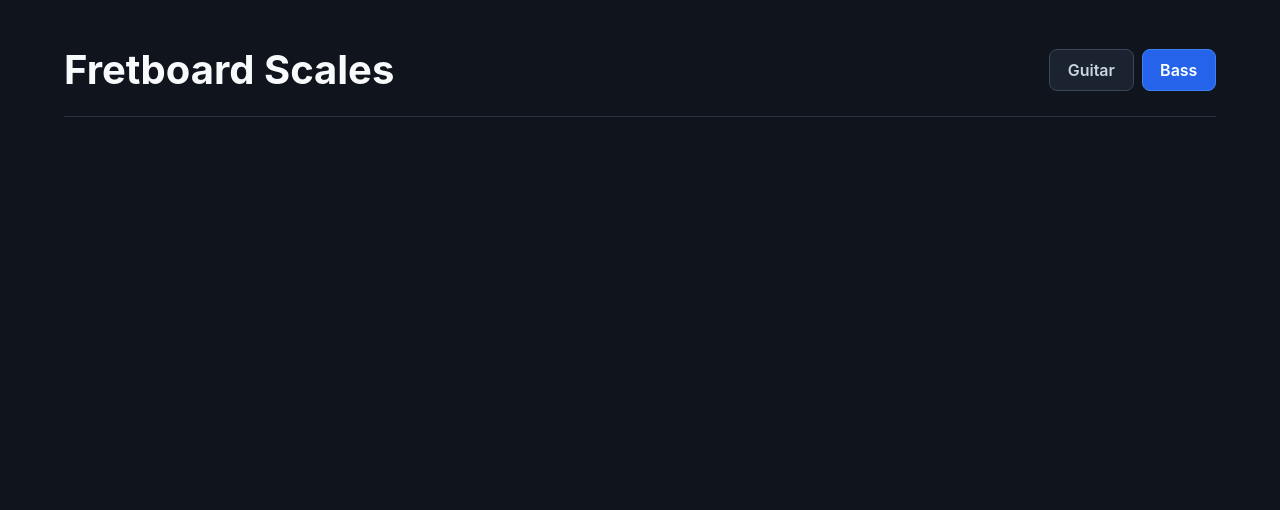
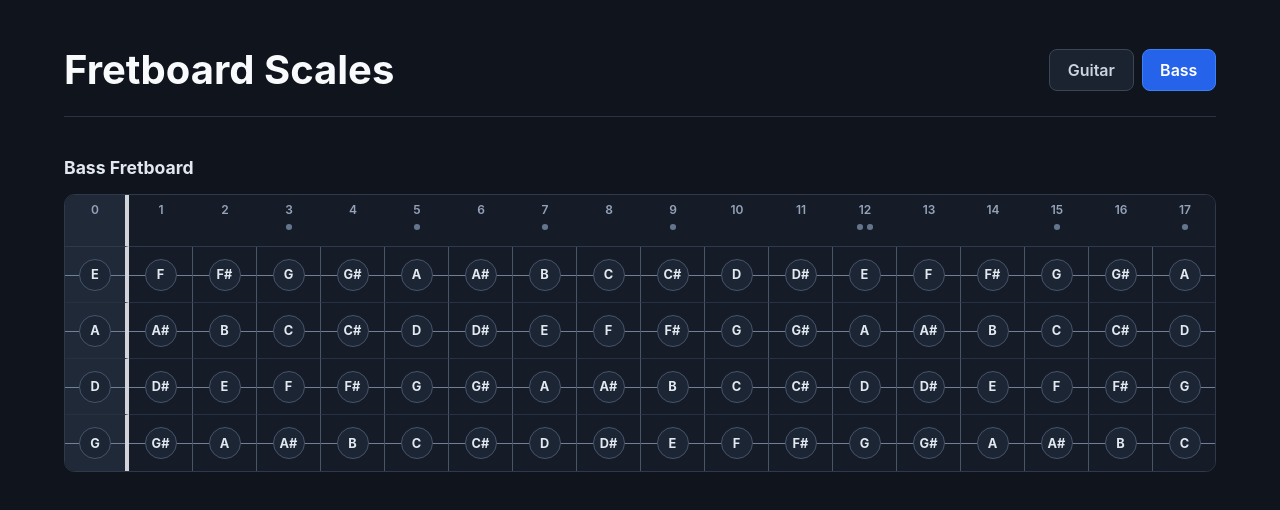
Before and after one commit to mjuliag/fretboard-scales, a React (Vite) app: page / in a window 1280 px wide. Shown: the top 510 px of the page. Built offline with nearby package versions, Linux system fonts and the light colour scheme.

Commit message:
Add reusable guitar and bass fretboard

```diff
--- a/src/App.css
+++ b/src/App.css
@@ -53,6 +53,115 @@ h1 {
   background: #2563eb;
 }
 
+.fretboard-section {
+  margin-top: 2.5rem;
+}
+
+.fretboard-section h2 {
+  margin: 0 0 1rem;
+  color: #e2e8f0;
+  font-size: 1.1rem;
+  text-transform: capitalize;
+}
+
+.fretboard-scroll {
+  overflow-x: auto;
+  border: 1px solid #303949;
+  border-radius: 0.65rem;
+  background: #151c28;
+  scrollbar-color: #475569 #151c28;
+}
+
+.fretboard-scroll:focus-visible {
+  outline: 2px solid #60a5fa;
+  outline-offset: 3px;
+}
+
+.fretboard {
+  width: max-content;
+  border-spacing: 0;
+  table-layout: fixed;
+}
+
+.fretboard th,
+.fretboard td {
+  position: relative;
+  width: 4rem;
+  min-width: 4rem;
+  height: 3.5rem;
+  padding: 0;
+  text-align: center;
+}
+
+.fretboard th {
+  height: 3.25rem;
+  border-bottom: 1px solid #303949;
+  color: #94a3b8;
+  font-size: 0.75rem;
+  font-weight: 600;
+  vertical-align: top;
+}
+
+.fretboard td {
+  border-right: 1px solid #475569;
+}
+
+.fretboard tbody tr:not(:last-child) td {
+  border-bottom: 1px solid #273142;
+}
+
+.fretboard tbody tr td::after {
+  position: absolute;
+  top: 50%;
+  right: 0;
+  left: 0;
+  z-index: 0;
+  height: 1px;
+  background: #718096;
+  content: '';
+}
+
+.fret-number {
+  display: block;
+  padding-top: 0.45rem;
+}
+
+.fret-marker {
+  display: flex;
+  justify-content: center;
+  gap: 0.25rem;
+  margin-top: 0.45rem;
+}
+
+.fret-marker-dot {
+  width: 0.35rem;
+  height: 0.35rem;
+  border-radius: 50%;
+  background: #64748b;
+}
+
+.fretboard .open-fret {
+  border-right: 0.3rem solid #d1d5db;
+  background: #202938;
+}
+
+.note {
+  position: relative;
+  z-index: 1;
+  display: inline-flex;
+  align-items: center;
+  justify-content: center;
+  min-width: 2rem;
+  height: 2rem;
+  padding: 0 0.35rem;
+  border: 1px solid #46546a;
+  border-radius: 50%;
+  color: #e2e8f0;
+  background: #1b2533;
+  font-size: 0.8rem;
+  font-weight: 700;
+}
+
 @media (max-width: 36rem) {
   .app-shell {
     padding-top: 2rem;
--- a/src/App.tsx
+++ b/src/App.tsx
@@ -1,10 +1,15 @@
 import { useState } from 'react'
+import { Fretboard } from './components/Fretboard'
+import type { Instrument } from './music'
 import './App.css'
 
-type Instrument = 'Guitar' | 'Bass'
+const INSTRUMENT_OPTIONS = [
+  { value: 'guitar', label: 'Guitar' },
+  { value: 'bass', label: 'Bass' },
+] as const satisfies readonly { value: Instrument; label: string }[]
 
 function App() {
-  const [instrument, setInstrument] = useState<Instrument>('Bass')
+  const [instrument, setInstrument] = useState<Instrument>('bass')
 
   return (
     <main className="app-shell">
@@ -12,19 +17,21 @@ function App() {
         <h1>Fretboard Scales</h1>
 
         <div className="instrument-selector" aria-label="Select instrument">
-          {(['Guitar', 'Bass'] as const).map((option) => (
+          {INSTRUMENT_OPTIONS.map((option) => (
             <button
-              key={option}
+              key={option.value}
               type="button"
-              className={instrument === option ? 'selected' : ''}
-              aria-pressed={instrument === option}
-              onClick={() => setInstrument(option)}
+              className={instrument === option.value ? 'selected' : ''}
+              aria-pressed={instrument === option.value}
+              onClick={() => setInstrument(option.value)}
             >
-              {option}
+              {option.label}
             </button>
           ))}
         </div>
       </header>
+
+      <Fretboard instrument={instrument} />
     </main>
   )
 }
--- /dev/null
+++ b/src/components/Fretboard.tsx
@@ -0,0 +1,69 @@
+import {
+  getNoteAtFret,
+  STANDARD_TUNINGS,
+  type Instrument,
+} from '../music'
+
+const FRETS = Array.from({ length: 25 }, (_, fret) => fret)
+const SINGLE_MARKER_FRETS = new Set([3, 5, 7, 9, 15, 17, 19, 21])
+const DOUBLE_MARKER_FRETS = new Set([12, 24])
+
+type FretboardProps = {
+  instrument: Instrument
+}
+
+function FretMarker({ fret }: { fret: number }) {
+  const markerCount = DOUBLE_MARKER_FRETS.has(fret)
+    ? 2
+    : Number(SINGLE_MARKER_FRETS.has(fret))
+
+  if (markerCount === 0) return null
+
+  return (
+    <span className="fret-marker" aria-hidden="true">
+      {Array.from({ length: markerCount }, (_, index) => (
+        <span className="fret-marker-dot" key={index} />
+      ))}
+    </span>
+  )
+}
+
+export function Fretboard({ instrument }: FretboardProps) {
+  const tuning = STANDARD_TUNINGS[instrument]
+
+  return (
+    <section className="fretboard-section" aria-labelledby="fretboard-title">
+      <h2 id="fretboard-title">{instrument} fretboard</h2>
+
+      <div className="fretboard-scroll" tabIndex={0}>
+        <table className="fretboard">
+          <thead>
+            <tr>
+              {FRETS.map((fret) => (
+                <th
+                  className={fret === 0 ? 'open-fret' : undefined}
+                  key={fret}
+                  scope="col"
+                >
+                  <span className="fret-number">{fret}</span>
+                  <FretMarker fret={fret} />
+                </th>
+              ))}
+            </tr>
+          </thead>
+          <tbody>
+            {tuning.map((openString, stringIndex) => (
+              <tr key={`${openString}-${stringIndex}`}>
+                {FRETS.map((fret) => (
+                  <td className={fret === 0 ? 'open-fret' : undefined} key={fret}>
+                    <span className="note">{getNoteAtFret(openString, fret)}</span>
+                  </td>
+                ))}
+              </tr>
+            ))}
+          </tbody>
+        </table>
+      </div>
+    </section>
+  )
+}
```
